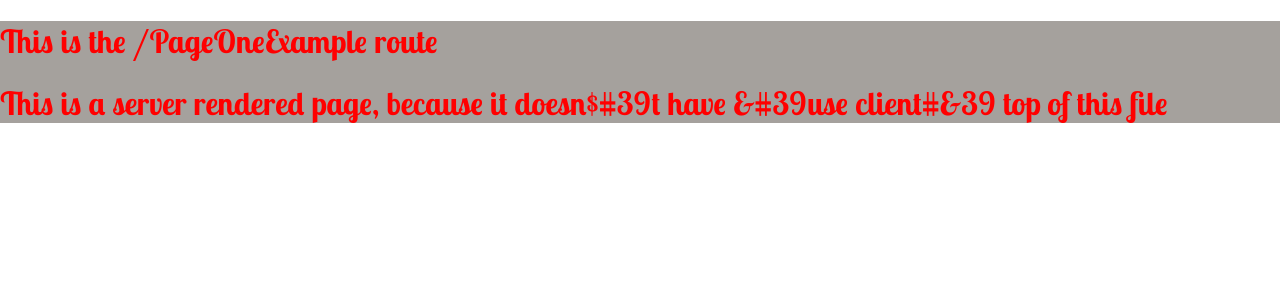
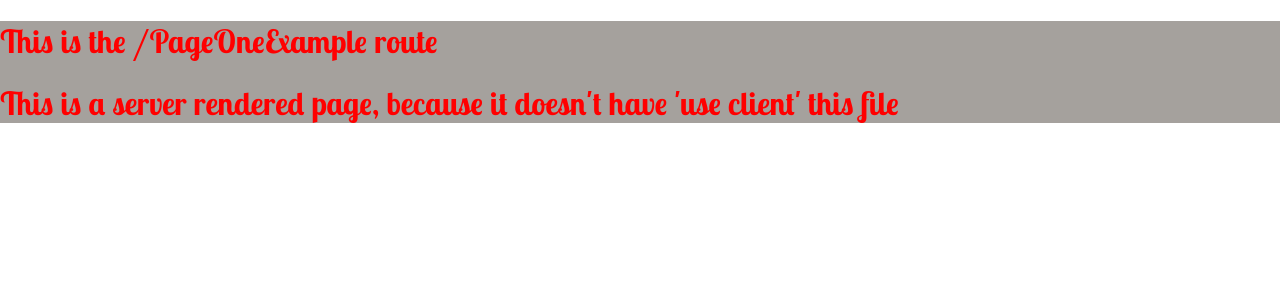
Before and after one commit to Hack-Weekly/emerald-chameleon-chat, a Next.js app in the folder client/: page /PageOneExample in a window 1280 px wide. Shown: the top 300 px of the page. Built offline with nearby package versions, Linux system fonts and the light colour scheme.

Commit message:
save string as variable and render variable in h1 tag

```diff
--- a/client/app/PageOneExample/page.tsx
+++ b/client/app/PageOneExample/page.tsx
@@ -1,11 +1,10 @@
 const PageOneExample = () => {
+  const h1Text =
+    "This is a server rendered page, because it doesn't have 'use client' this file"
   return (
     <div>
       <h1>This is the /PageOneExample route</h1>
-      <h1>
-        This is a server rendered page, because it doesn$#39t have &#39use client#&39
-        top of this file
-      </h1>
+      <h1>{h1Text}</h1>
     </div>
   )
 }
```
Also changed, not shown: client/app/ClientPageExample/page.tsx (+4 -4 lines), 1 other file (tests, documents, lock files or other folders).
